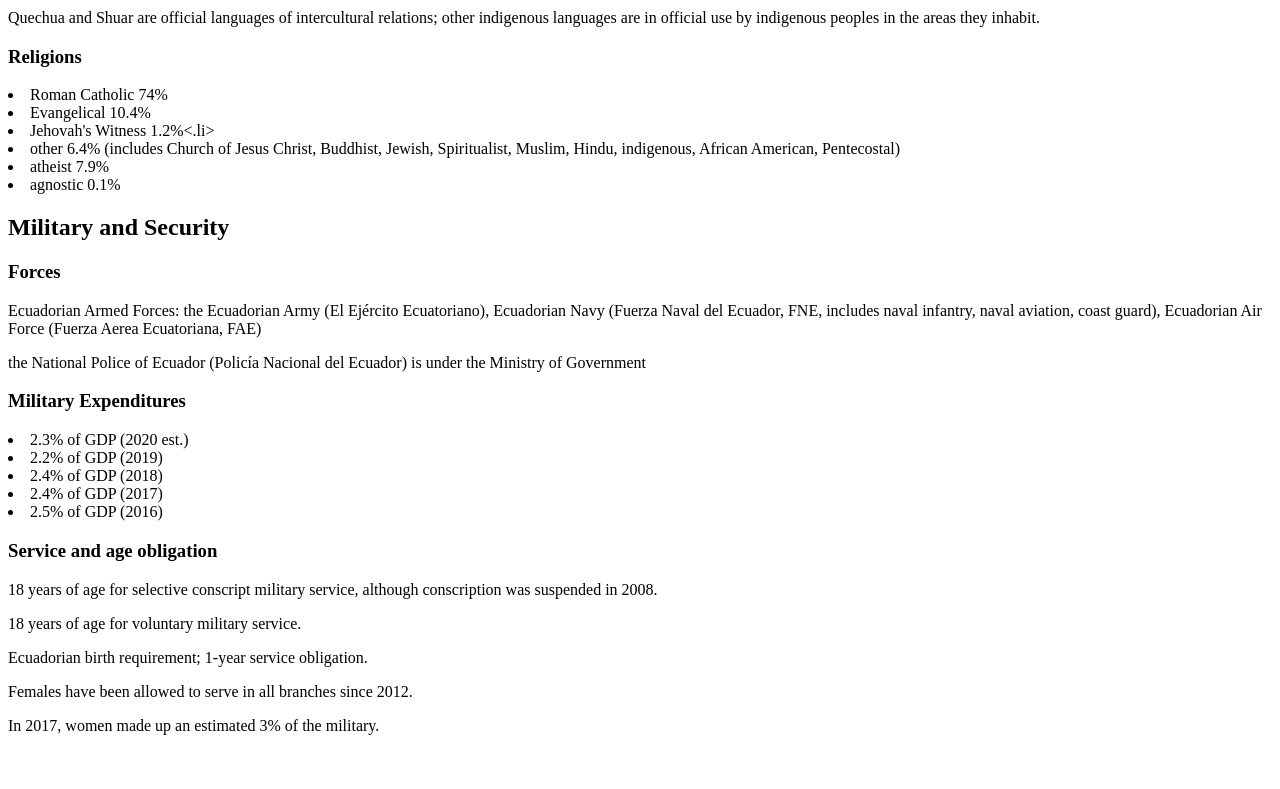
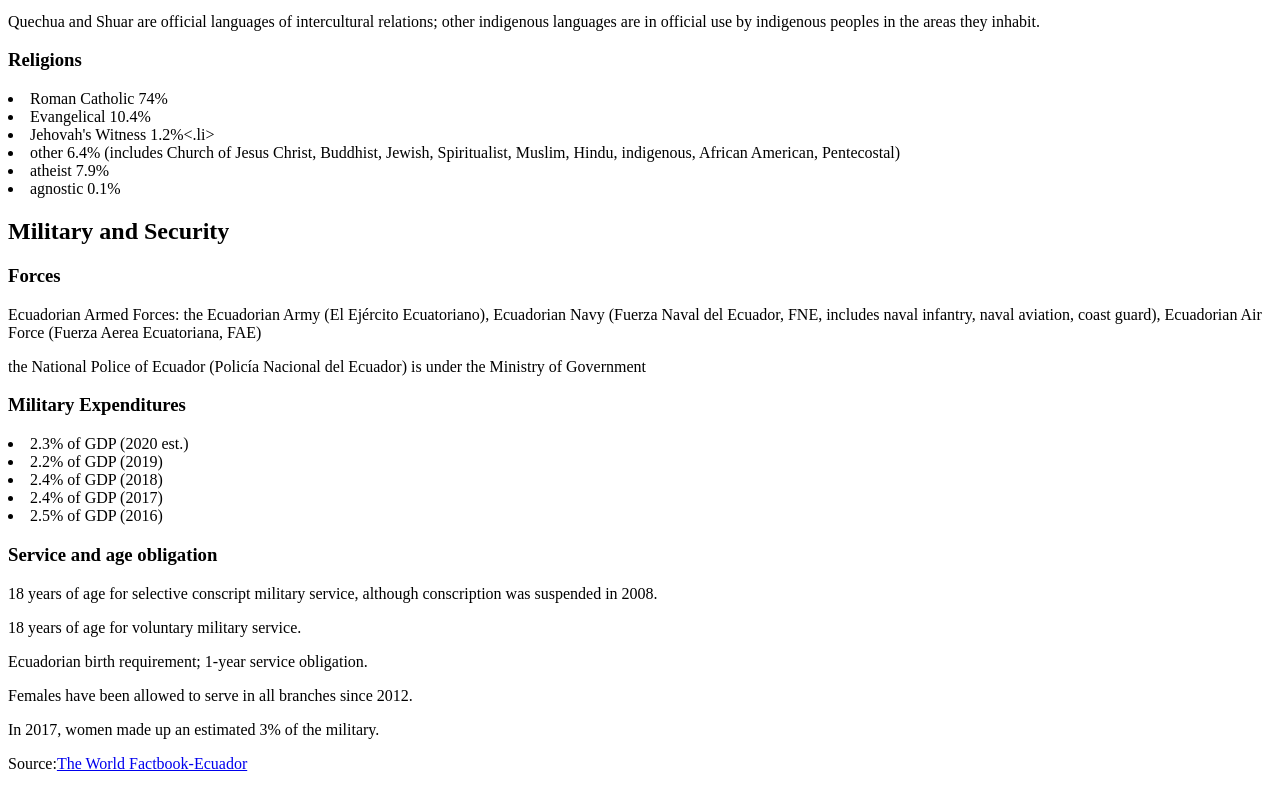
Before and after one commit to reginasalem/reginasalem.github.io, a plain HTML site: page ecuador/ecuador.html in a window 1280 px wide. Shown: the part 1901-2690 px from the top of the page. Before the commit the page ends 2652 px from the top, so only its background shows below. Drawn offline with Linux system fonts and the light colour scheme.

Commit message:
Update ecuador.html

```diff
--- a/ecuador/ecuador.html
+++ b/ecuador/ecuador.html
@@ -5,6 +5,12 @@
   <meta charset="utf-8">
   <title>Ecuador</title>
 </head>
+
+<body>
+
+<header>
+<h1>Ecuador</h1>
+</header>
 
 <nav>
     <ul>
@@ -17,8 +23,7 @@
     </ul>
 </nav>
 
-<body>
-<h1>Ecuador</h1>
+<main>
 <article id="history">
 <h2>History</h2>
     <p>
@@ -90,5 +95,12 @@
     <p>Ecuadorian birth requirement; 1-year service obligation.</p>
     <p>Females have been allowed to serve in all branches since 2012.</p>
     <p>In 2017, women made up an estimated 3% of the military.</p>
+
+</main>
+
+<footer>
+<p>Source:<a href="https://www.cia.gov/the-world-factbook/countries/ecuador/#military-and-security">The World Factbook-Ecuador</a></p>
+</footer>
+
 </body>
 </html>
```
Lines whose indentation alone changed are shown as unchanged.
